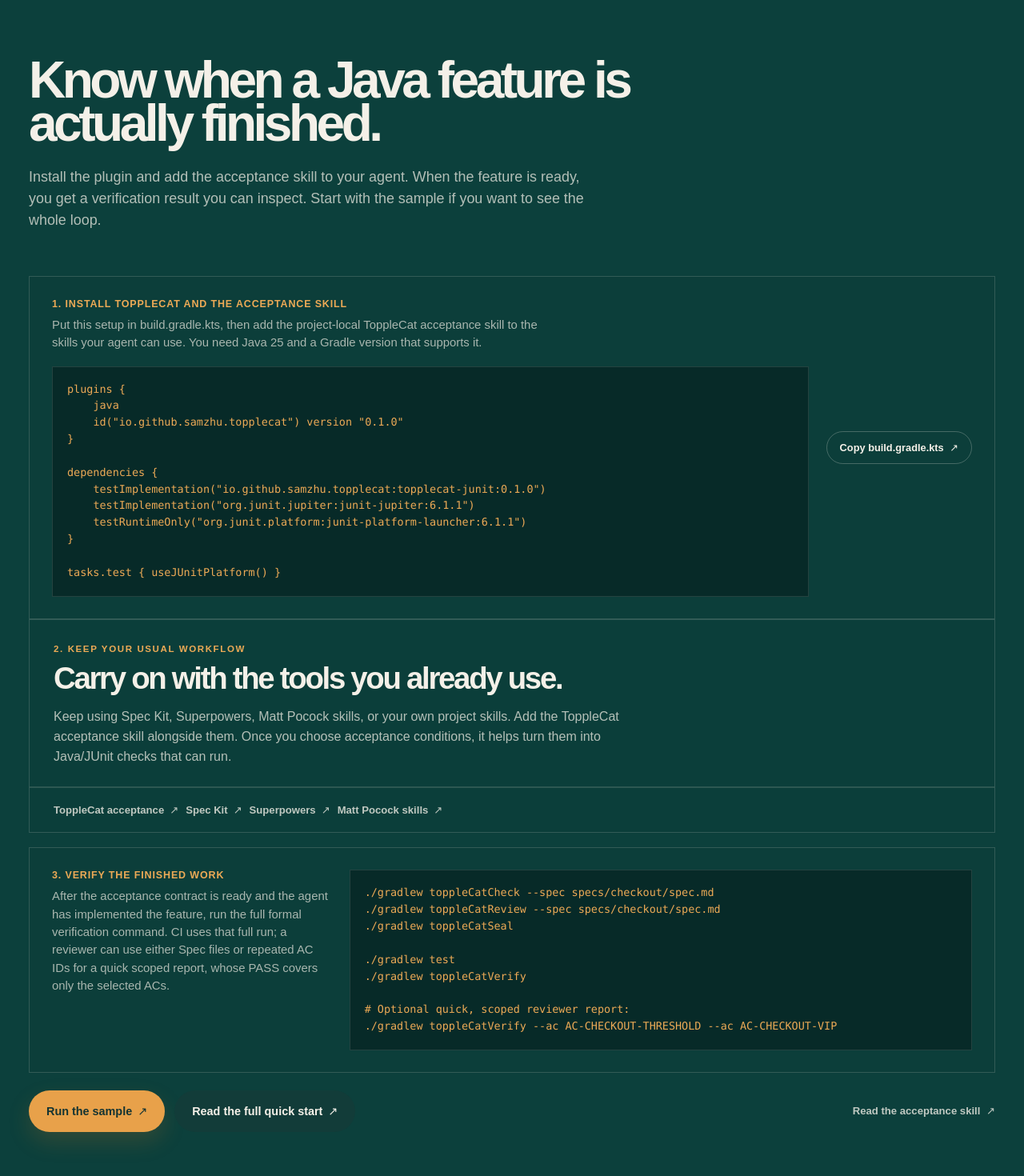
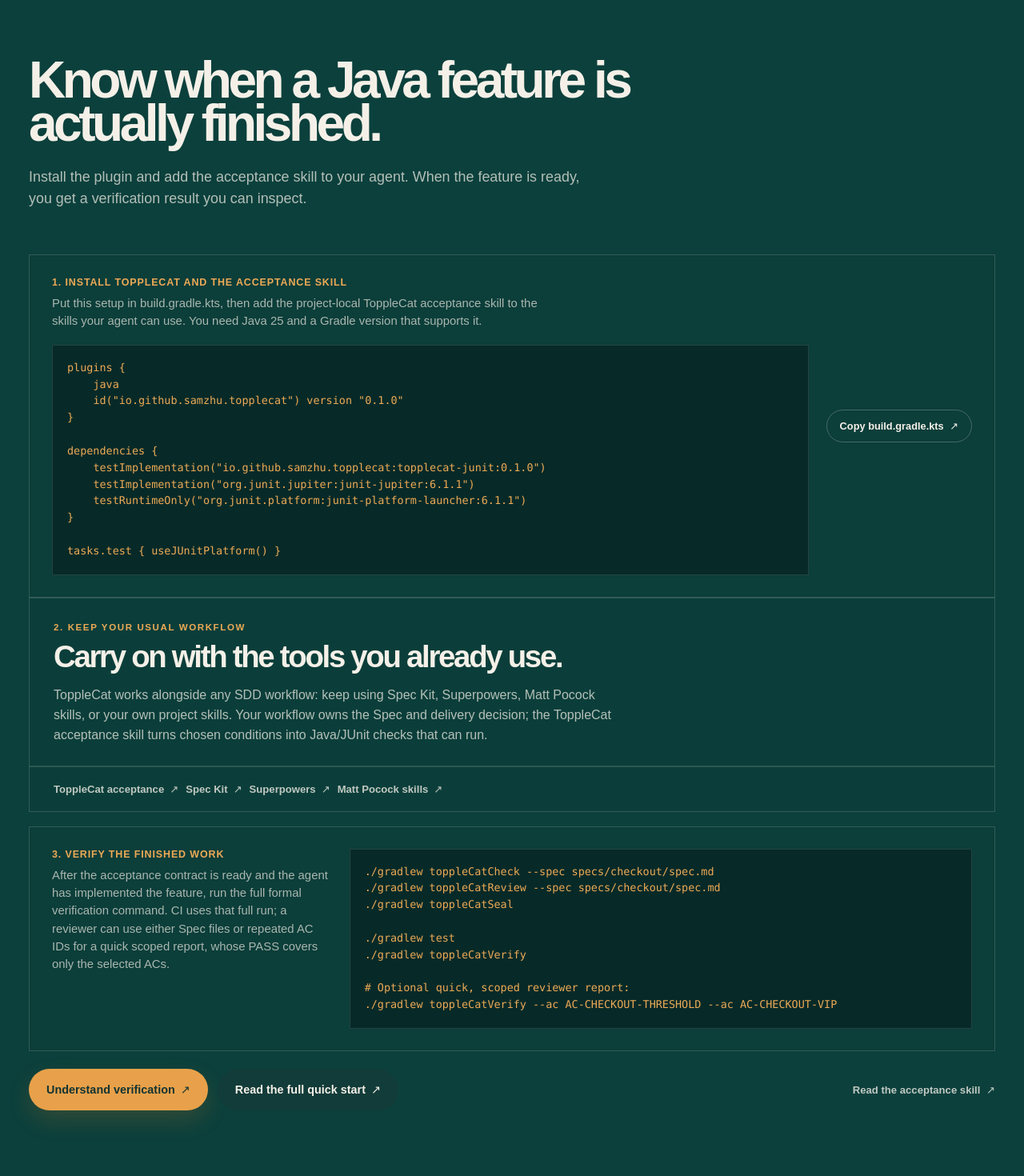
Before and after one commit to samzhu/topplecat, a React (Vite) app in the folder site/: page / in a window 1280 px wide. Shown: the part 8231-9701 px from the top of the page at 80% size. Built offline with nearby package versions, Linux system fonts and the light colour scheme; a web font is replaced by a local one.

Commit message:
docs: clarify AI workflow onboarding

```diff
--- a/site/src/App.jsx
+++ b/site/src/App.jsx
@@ -30,14 +30,14 @@
 const repositoryUrl = "https://github.com/samzhu/topplecat";
 const docsUrl = `${import.meta.env.BASE_URL}docs/`;
 const verificationGuideUrl =
-  `${repositoryUrl}/blob/main/docs/guide/verification-and-evidence.md`;
+  `${import.meta.env.BASE_URL}docs/verification-and-evidence/`;
 const acceptanceSkillUrl =
   `${repositoryUrl}/tree/main/.agents/skills/topplecat-acceptance`;
 const specKitUrl = "https://github.com/github/spec-kit";
 const superpowersUrl = "https://github.com/obra/superpowers";
 const engineeringSkillsUrl = "https://github.com/mattpocock/skills/tree/main";
 const gettingStartedUrl =
-  `${repositoryUrl}/blob/main/docs/guide/getting-started.md`;
+  `${import.meta.env.BASE_URL}docs/getting-started/`;
 const pluginLine = 'id("io.github.samzhu.topplecat") version "0.1.0"';
 const gradleSetup = `plugins {
     java
@@ -325,11 +325,11 @@
     install: {
       heading: "Know when a Java feature is actually finished.",
       summary:
-        "Install the plugin and add the acceptance skill to your agent. When the feature is ready, you get a verification result you can inspect. Start with the sample if you want to see the whole loop.",
+        "Install the plugin and add the acceptance skill to your agent. When the feature is ready, you get a verification result you can inspect.",
       workflowKicker: "2. Keep your usual workflow",
       workflowHeading: "Carry on with the tools you already use.",
       workflowBody:
-        "Keep using Spec Kit, Superpowers, Matt Pocock skills, or your own project skills. Add the ToppleCat acceptance skill alongside them. Once you choose acceptance conditions, it helps turn them into Java/JUnit checks that can run.",
+        "ToppleCat works alongside any SDD workflow: keep using Spec Kit, Superpowers, Matt Pocock skills, or your own project skills. Your workflow owns the Spec and delivery decision; the ToppleCat acceptance skill turns chosen conditions into Java/JUnit checks that can run.",
       workflowLinksLabel: "Workflow and skill references",
       setupKicker: "1. Install ToppleCat and the acceptance skill",
       setupBody: "Put this setup in build.gradle.kts, then add the project-local ToppleCat acceptance skill to the skills your agent can use. You need Java 25 and a Gradle version that supports it.",
@@ -337,7 +337,7 @@
       copied: "Copied",
       verifyKicker: "3. Verify the finished work",
       verifyBody: "After the acceptance contract is ready and the agent has implemented the feature, run the full formal verification command. CI uses that full run; a reviewer can use either Spec files or repeated AC IDs for a quick scoped report, whose PASS covers only the selected ACs.",
-      sample: "Run the sample",
+      verification: "Understand verification",
       install: "Read the full quick start",
       skill: "Read the acceptance skill",
     },
@@ -593,11 +593,11 @@
     },
     install: {
       heading: "在 Java 專案裡，確認功能真的做完了。",
-      summary: "裝上 plugin，再把 acceptance skill 加進 agent 可用的 skills。功能完成後，你會拿到一份能直接看的驗證結果。想先看完整過程，從範例開始就好。",
+      summary: "裝上 plugin，再把 acceptance skill 加進 agent 可用的 skills。功能完成後，你會拿到一份能直接看的驗證結果。",
       workflowKicker: "2. 照你原本的流程開發",
       workflowHeading: "原本怎麼做，現在就怎麼做。",
       workflowBody:
-        "Spec Kit、Superpowers、Matt Pocock skills，或你自己專案裡的 skills 都照常用。把 ToppleCat acceptance skill 一起放進來；選定驗收條件後，它會幫你把條件變成可以執行的 Java/JUnit 檢查。",
+        "ToppleCat 可以和任何 SDD 工作流一起用。Spec Kit、Superpowers、Matt Pocock skills，或你自己專案裡的 skills 都照常用；工作流負責 Spec 和交付決定，ToppleCat acceptance skill 則把選定的條件寫成可執行的 Java/JUnit 檢查。",
       workflowLinksLabel: "工作流與 skill 參考",
       setupKicker: "1. 安裝 ToppleCat 與 acceptance skill",
       setupBody: "把這份設定放進 build.gradle.kts，再把專案內的 ToppleCat acceptance skill 加進 agent 可用的 skills。需要 Java 25 與支援它的 Gradle 版本。",
@@ -605,7 +605,7 @@
       copied: "已複製",
       verifyKicker: "3. 驗證這次完成的功能",
       verifyBody: "驗收契約準備好、agent 完成功能後，就執行完整的正式驗證。CI 使用這個全量執行；Reviewer 若想快速看剛完成的範圍，可指定 Spec 或重複指定 AC ID；範圍 PASS 只代表選定的 AC。",
-      sample: "執行範例",
+      verification: "了解驗證怎麼做",
       install: "閱讀完整快速開始",
       skill: "閱讀 acceptance skill",
     },
@@ -1273,8 +1273,8 @@
           <pre><code>{reviewerSequence}</code></pre>
         </div>
         <div className="install-actions">
-          <a className="button button-amber" href={`${repositoryUrl}/tree/main/samples/junit-cart-orders`} target="_blank" rel="noreferrer">{copy.install.sample} <Arrow /></a>
-          <a className="button button-dark" href={gettingStartedUrl} target="_blank" rel="noreferrer">{copy.install.install} <Arrow /></a>
+          <a className="button button-amber" href={verificationGuideUrl}>{copy.install.verification} <Arrow /></a>
+          <a className="button button-dark" href={gettingStartedUrl}>{copy.install.install} <Arrow /></a>
           <a className="acceptance-skill-link" href={acceptanceSkillUrl} target="_blank" rel="noreferrer">
             {copy.install.skill} <Arrow />
           </a>
```
Also changed, not shown: 15 other files (tests, documents, lock files or other folders).
